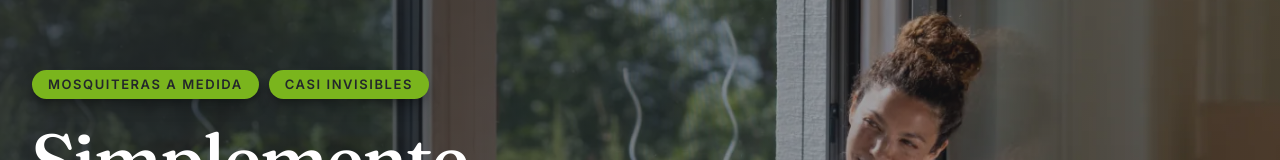
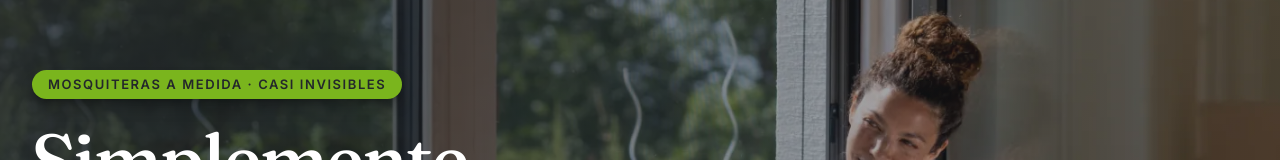
Before and after one commit to malledirekt/netec, a website: page public/index.html in a window 1280 px wide. Shown: the part 166-326 px from the top of the page. Drawn offline with nearby package versions, Linux system fonts and the light colour scheme; files that its build step writes are made by us from their sources.

Commit message:
Hero: ein gemeinsamer Störer
Co-Authored-By: Claude Opus 5.5 <noreply@anthropic.com>
Claude-Session: https://claude.ai/code/session_01EvGq64qTNduMKCjZVyMghb

```diff
--- a/public/index.html
+++ b/public/index.html
@@ -75,7 +75,7 @@
 
         <div class="mx-auto w-full max-w-7xl px-5 pt-32 pb-14 lg:px-8 lg:py-24">
           <div class="max-w-2xl">
-            <p class="eyebrow flex-wrap gap-2.5"><span class="inline-flex items-center rounded-full bg-netec-500 px-4 py-1.5 text-[13px] tracking-[0.12em] text-ink shadow-lg shadow-black/30">Mosquiteras a medida</span><span class="inline-flex items-center rounded-full bg-netec-500 px-4 py-1.5 text-[13px] tracking-[0.12em] text-ink shadow-lg shadow-black/30">Casi invisibles</span></p>
+            <p class="eyebrow flex-wrap gap-2.5"><span class="inline-flex items-center rounded-full bg-netec-500 px-4 py-1.5 text-[13px] tracking-[0.12em] text-ink shadow-lg shadow-black/30">Mosquiteras a medida · Casi invisibles</span></p>
             <h1 class="mt-6 font-display text-5xl leading-[1.02] font-medium tracking-tight text-balance sm:text-6xl xl:text-7xl">
               Simplemente <em class="font-normal text-netec-400">vivir</em> mejor.
             </h1>
```
